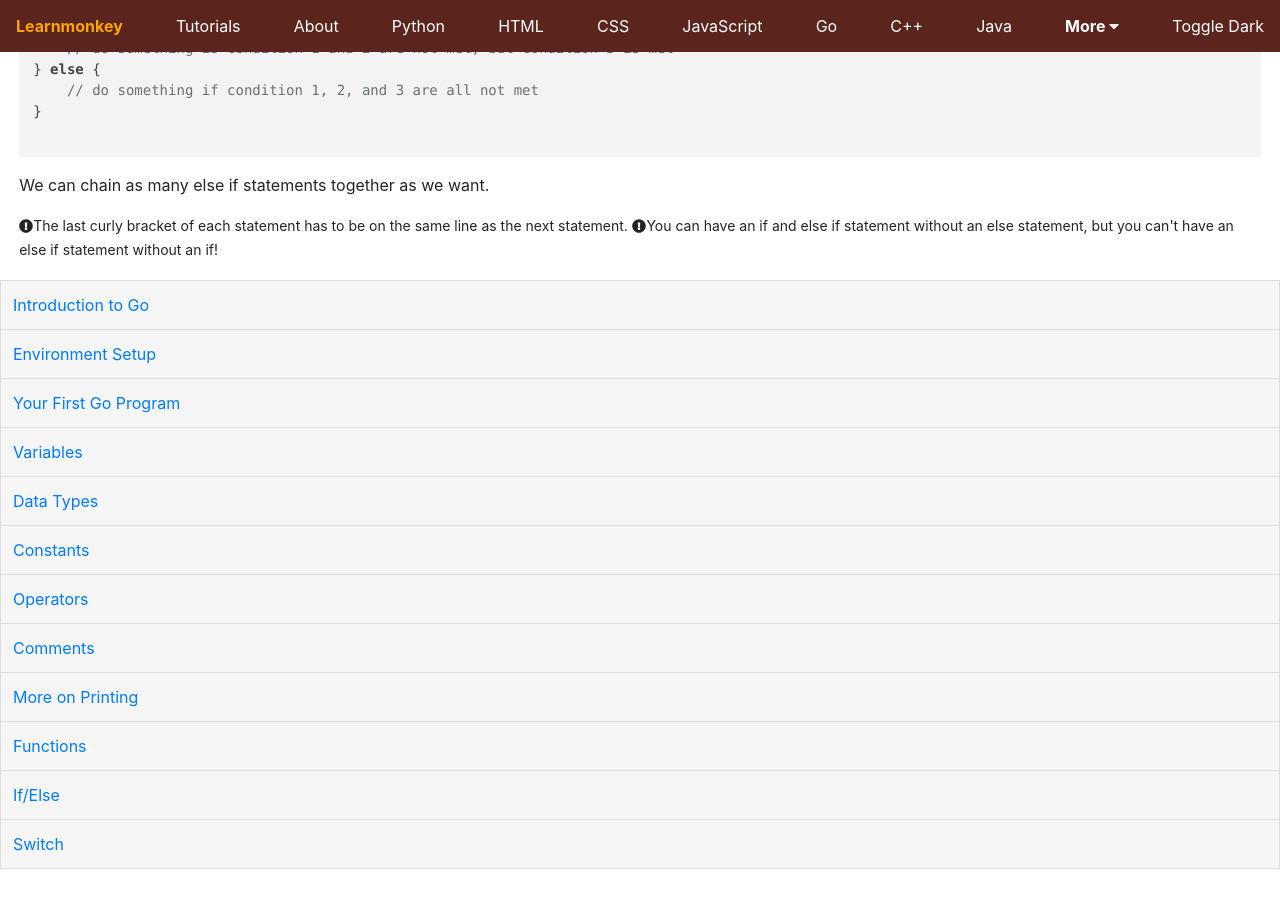
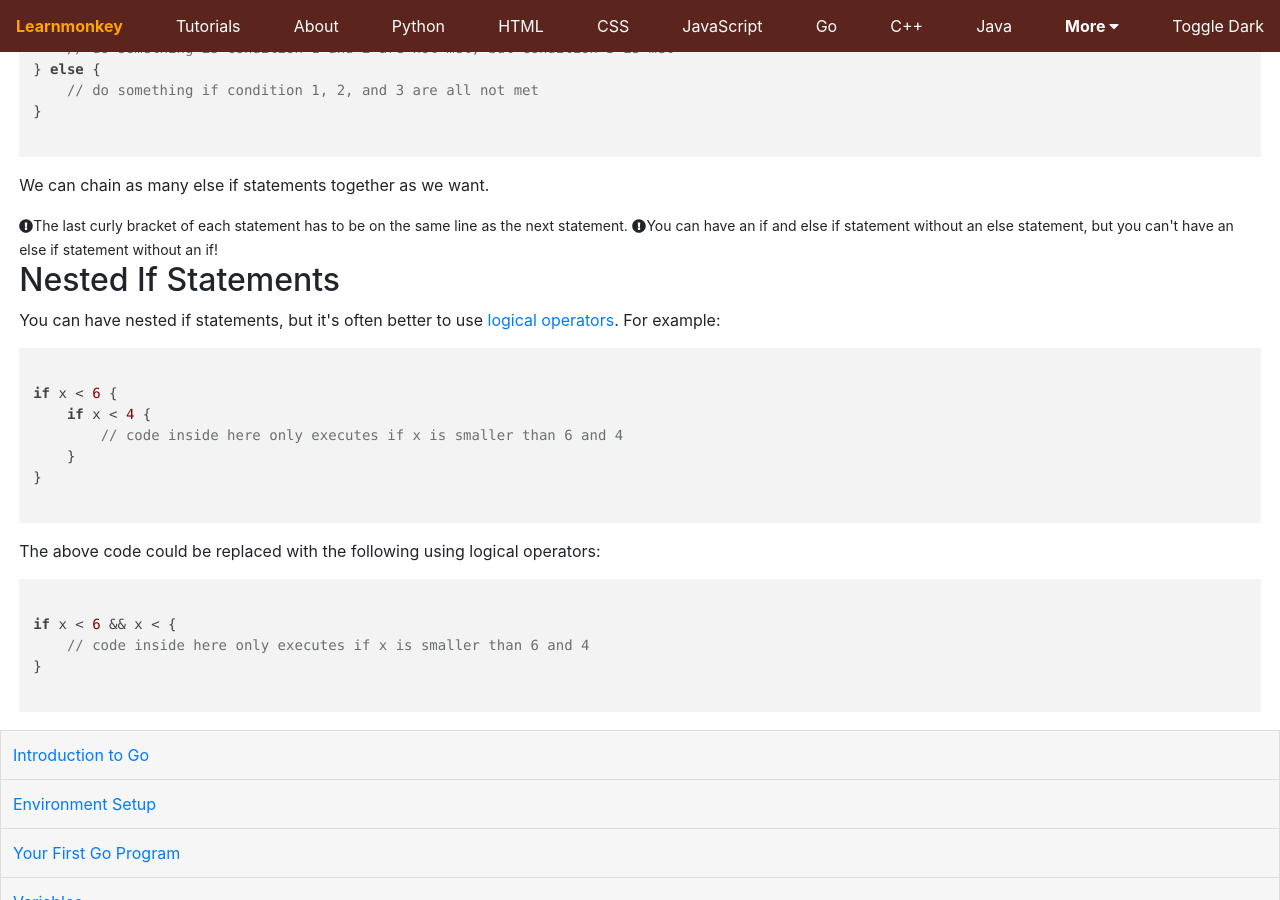
Before and after one commit to learnmonkey/learnmonkey.github.io, a Jekyll site: the page built from programming/golang/if-else.html, in a window 1280 px wide and 900 px high, scrolled down 965 px. Built offline with Jekyll 4.4.1, drawn with Linux system fonts in a browser that asks for light colours; nearby versions of some CDN libraries.

Commit message:
nested if loop

```diff
--- a/programming/golang/if-else.html
+++ b/programming/golang/if-else.html
@@ -49,3 +49,21 @@ if [condition 1] {
     <small><i class="fas fa-exclamation-circle"></i>The last curly bracket of each statement has to be on the same line as the next statement.</small>
     <small><i class="fas fa-exclamation-circle"></i>You can have an if and else if statement without an else statement, but you can't have an else if statement without an if!</small>
 </section>
+
+<section>
+    <h2>Nested If Statements</h2>
+    <p>You can have nested if statements, but it's often better to use <a href="/programming/golang/operators/logical/">logical operators</a>. For example: </p>
+    <pre><code class="language-go">
+if x &lt; 6 {
+    if x &lt; 4 {
+        // code inside here only executes if x is smaller than 6 and 4
+    }
+}
+    </code></pre>
+    <p>The above code could be replaced with the following using logical operators: </p>
+    <pre><code class="language-go">
+if x &lt; 6 && x &lt; {
+    // code inside here only executes if x is smaller than 6 and 4
+}
+    </code></pre>
+</section>
```
